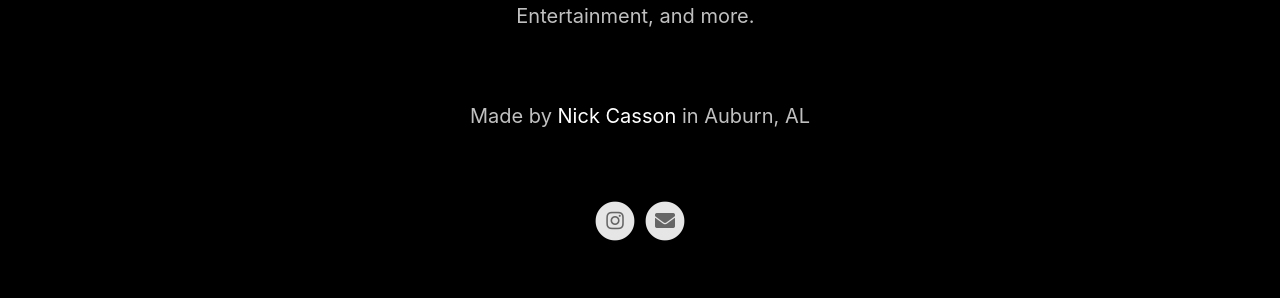
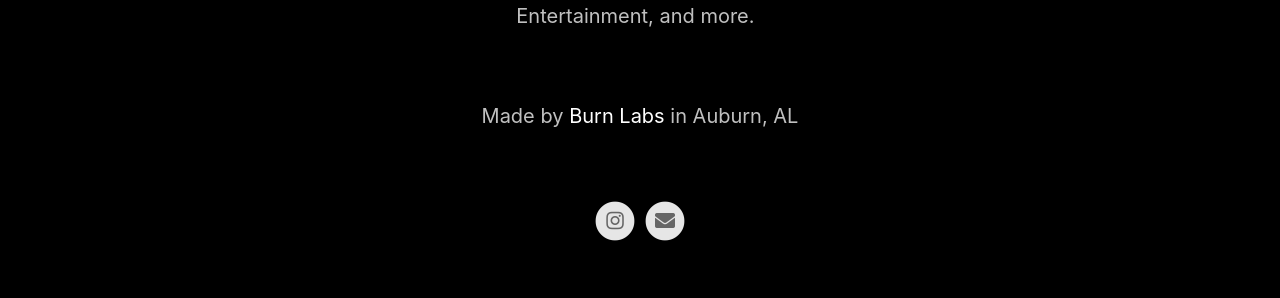
Before and after one commit to ncasson/landingpage, a Jekyll site: the page built from index.html, in a window 1280 px wide. Shown: the part 1201-1499 px from the top of the page. Built offline with Jekyll 4.4.1, drawn with Linux system fonts in a browser that asks for light colours; nearby versions of some CDN libraries.

Commit message:
Update _config.yml

```diff
--- a/_config.yml
+++ b/_config.yml
@@ -20,8 +20,8 @@ enable_smart_app_banner                   : true
 
 
 # Information About Yourself
-your_name                                 : Nick Casson
-your_link                                 : mailto:contact@todaysread.co
+your_name                                 : Burn Labs
+your_link                                 : www.burnlabs.co
 your_city                                 : Auburn, AL
 email_address                             : contact@todaysread.co
 facebook_username                         :
```
